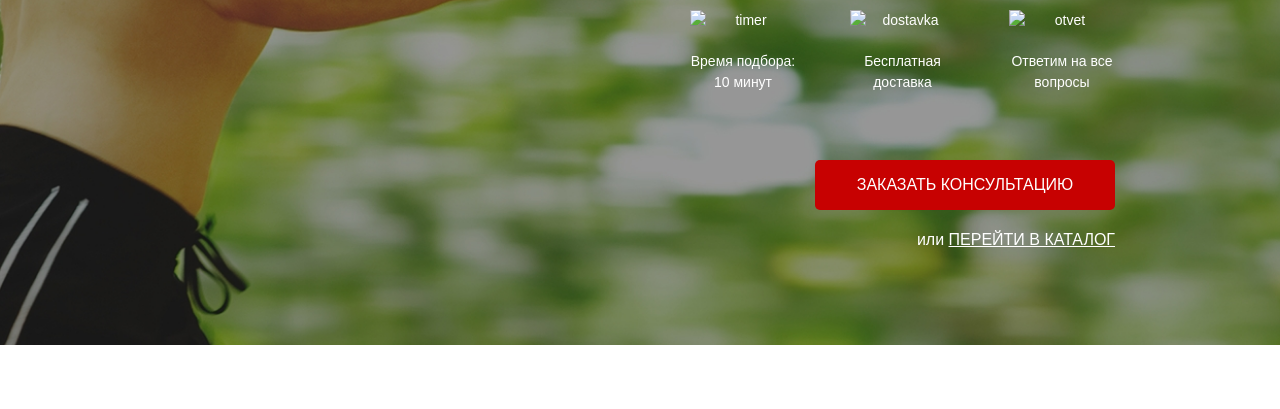
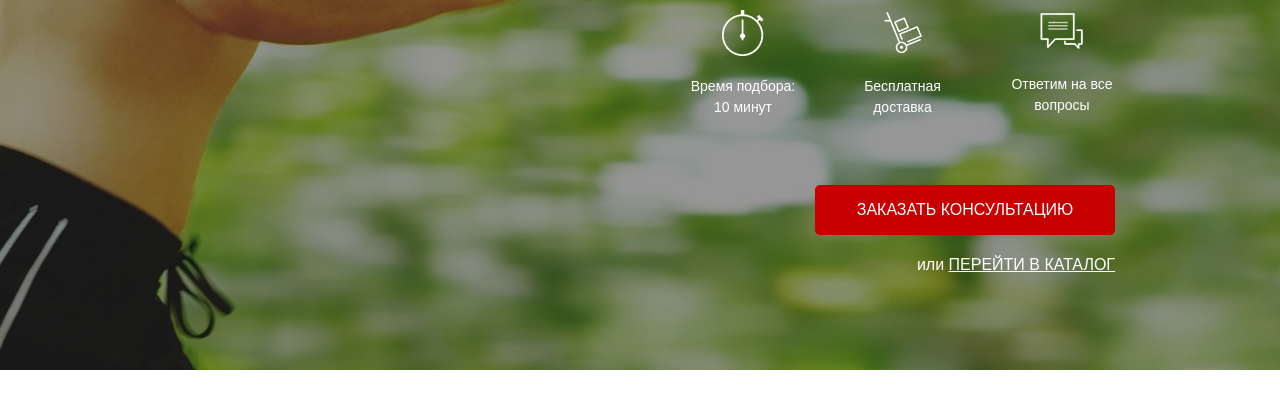
Before and after one commit to twixter991/project_pulse, a website: page src/index.html in a window 1280 px wide. Shown: the part 325-734 px from the top of the page. Drawn offline with Linux system fonts and the light colour scheme; the site is published under a folder, as on GitHub Pages, so addresses that start at the root find nothing.

Commit message:
first screen_1

```diff
--- a/src/index.html
+++ b/src/index.html
@@ -29,17 +29,17 @@
                 <h2 class="promo__subheader">с учётом Вашего уровня подготовки</h2>
                 <div class="promo__icons">
                     <div class="promo__icon">
-                        <img src="/icons/promo/timer.png" alt="timer">
+                        <img src="icons/promo/timer.png" alt="timer">
                         Время подбора:
                         10 минут
                     </div>
                     <div class="promo__icon">
-                        <img src="/icons/promo/dostavka.png" alt="dostavka">
+                        <img src="icons/promo/dostavka.png" alt="dostavka">
                         Бесплатная
                         доставка
                     </div>
                     <div class="promo__icon">
-                        <img src="/icons/promo/otvet.png" alt="otvet">
+                        <img src="icons/promo/otvet.png" alt="otvet">
                         Ответим
                         на все вопросы
                     </div>
--- a/src/sass/blocks/_promo.scss
+++ b/src/sass/blocks/_promo.scss
@@ -1,7 +1,7 @@
 .promo {
     min-height: 650px;
     padding: 21px 0 93px 0;
-    background: url('../../img/bg/main.jpg') center (center/cover) no-repeat;
+    background: url('../img/bg/main.jpg') center (center/cover) no-repeat;
     &__wrapper {
         display: flex;
         flex-direction: column;
```
Also changed, not shown: src/css/style.min.css, 2 other files.
